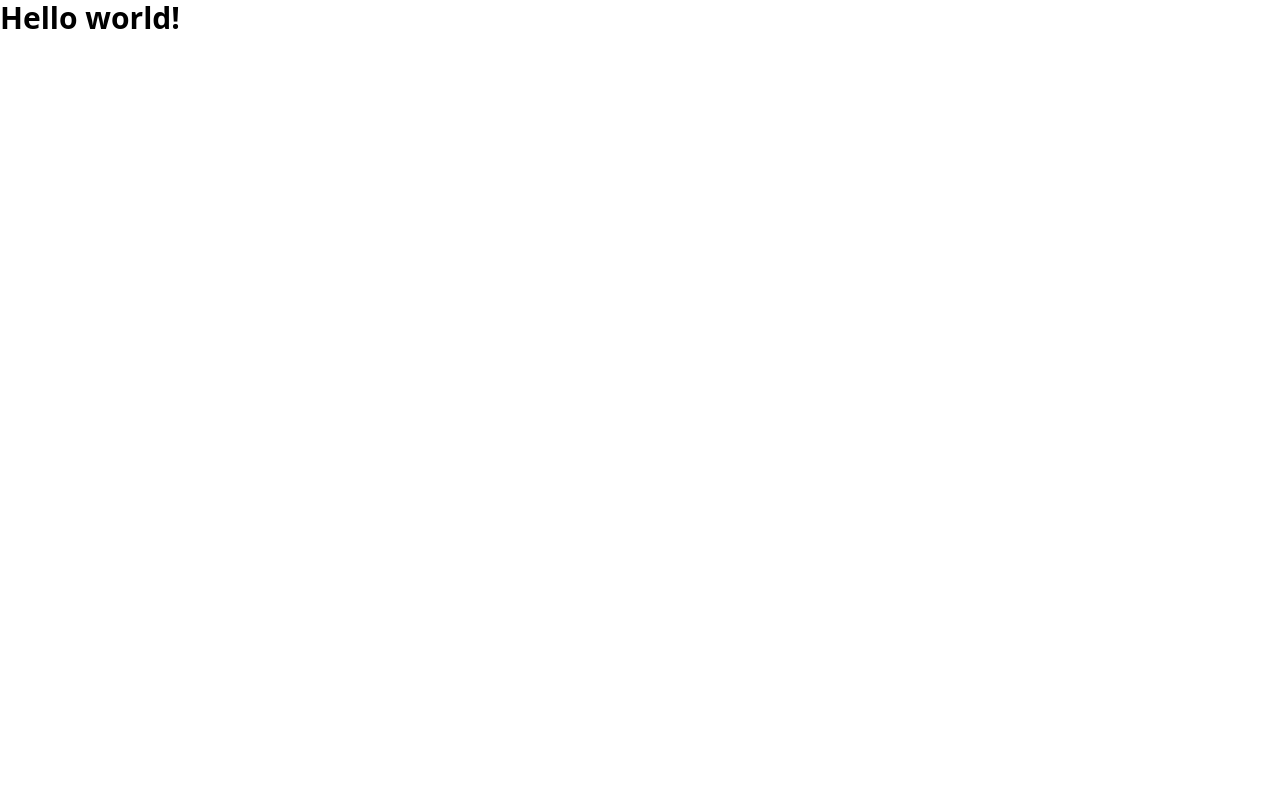
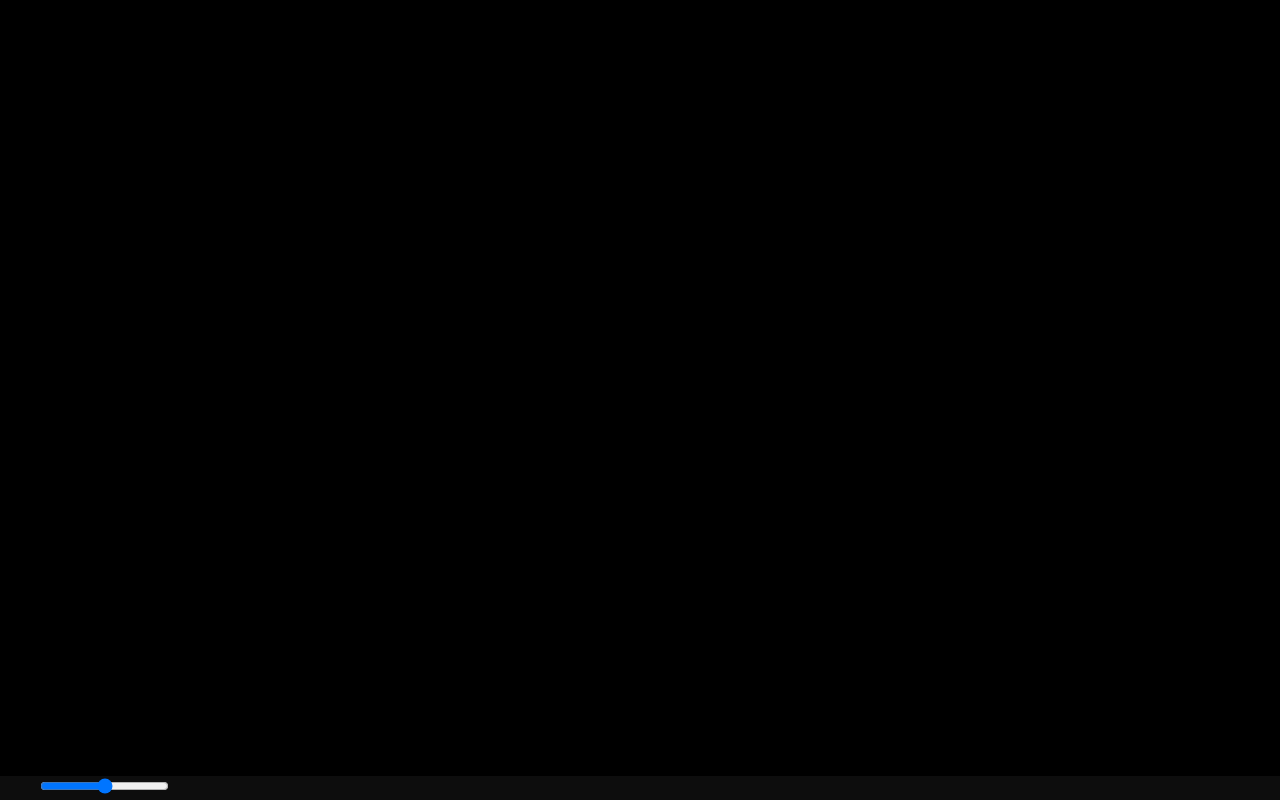
Before and after one commit to Noove/Melody-App, a React (Vite) app: page / in a window 1280 px wide. Built offline with nearby package versions, Linux system fonts and the light colour scheme.

Commit message:
Some small progress

```diff
--- a/package.json
+++ b/package.json
@@ -10,8 +10,10 @@
     "preview": "vite preview"
   },
   "dependencies": {
+    "lucide-react": "^0.365.0",
     "react": "^18.2.0",
-    "react-dom": "^18.2.0"
+    "react-dom": "^18.2.0",
+    "serialport": "^12.0.0"
   },
   "devDependencies": {
     "@types/react": "^18.2.66",
@@ -24,6 +26,8 @@
     "eslint-plugin-react-hooks": "^4.6.0",
     "eslint-plugin-react-refresh": "^0.4.6",
     "postcss": "^8.4.38",
+    "prettier": "^3.2.5",
+    "prettier-plugin-tailwindcss": "^0.5.13",
     "tailwindcss": "^3.4.3",
     "typescript": "^5.2.2",
     "vite": "^5.2.0"
--- a/src/App.tsx
+++ b/src/App.tsx
@@ -1,7 +1,26 @@
 function App() {
   return (
     <>
-      <h1 className='text-3xl font-bold'>Hello world!</h1>
+      <div className="flex h-screen w-full flex-col bg-black">
+        {/* TOP CONTENT */}
+        <div className="flex-1">
+          <aside>{/* SIDEBAR */}</aside>
+
+          <div>{/* PIANO ROLL */}</div>
+        </div>
+
+        {/* FOOTER */}
+        <footer className="w-full bg-white/5 px-10">
+          <input
+            type="range"
+            min="0"
+            max="100"
+            value="50"
+            className="slider"
+            id="myRange"
+          />
+        </footer>
+      </div>
     </>
   );
 }
```
Also changed, not shown: 2 other files (tests, documents, lock files or other folders).
